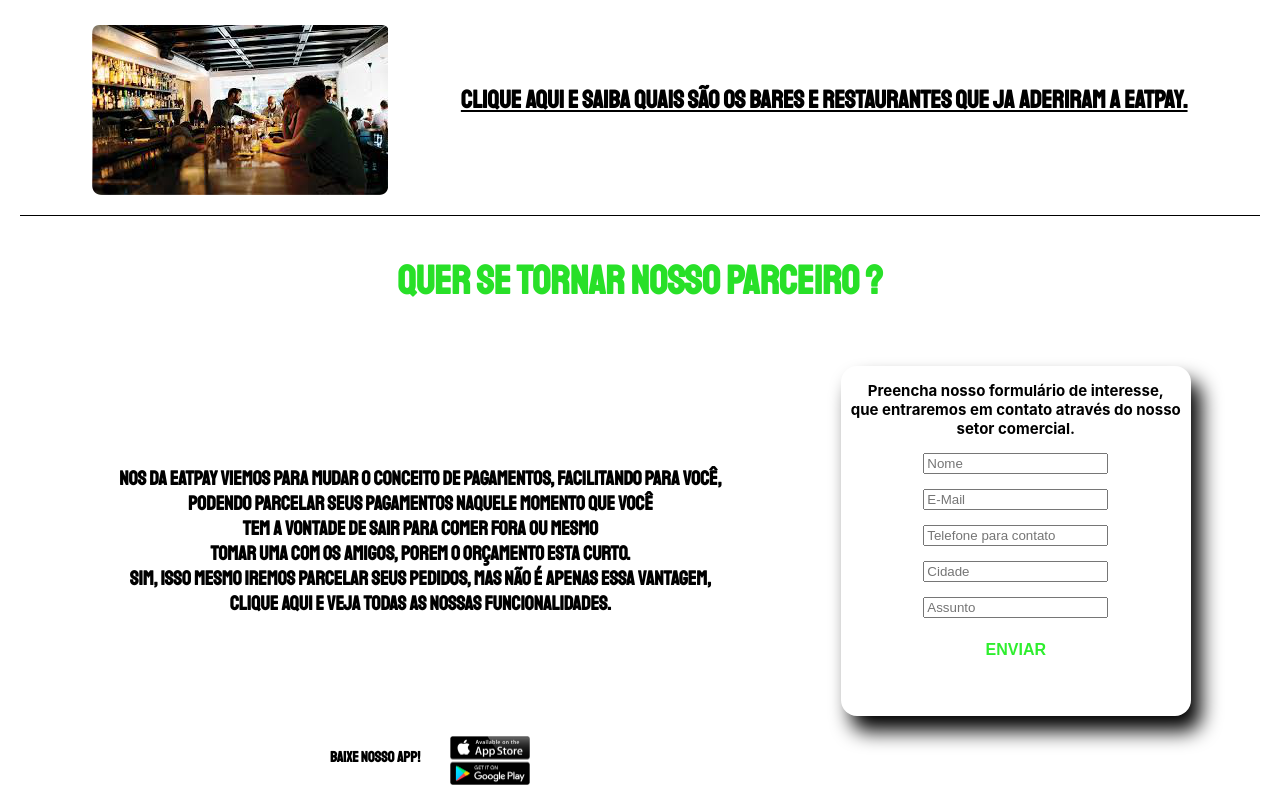
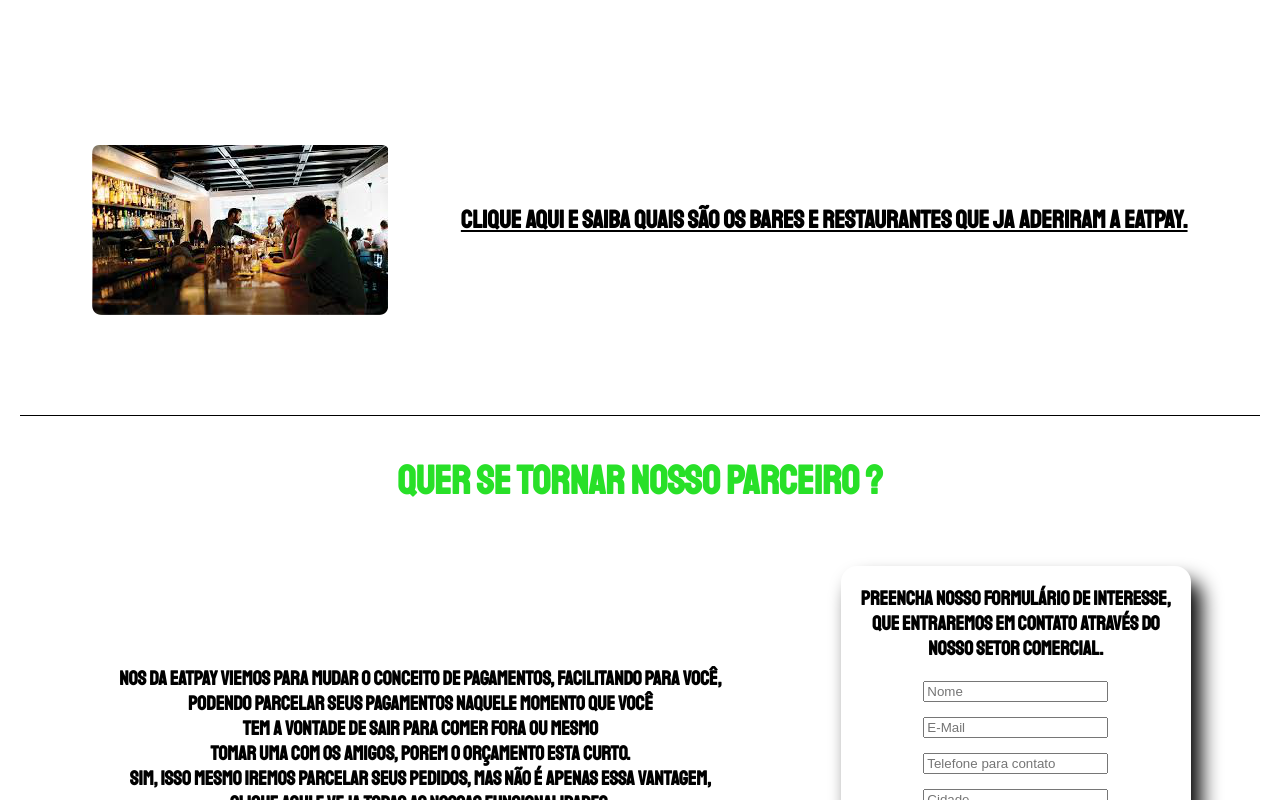
Before and after one commit to alexverrilo/Projeto, a React (Create React App) app in the folder projetointegrador-front-end/: page / in a window 1280 px wide. Shown: the part 460-1260 px from the top of the page. Built offline with nearby package versions, Linux system fonts and the light colour scheme.

Commit message:
css pg princ.

```diff
--- a/projetointegrador-front-end/src/pages/principal.tsx
+++ b/projetointegrador-front-end/src/pages/principal.tsx
@@ -53,8 +53,8 @@
                             clique aqui e veja todas as nossas funcionalidades.
                         </h3>
                         <div className={styles.body}>
-                            <p>Preencha nosso formulário de interesse,<br/>
-                            que entraremos em contato através do nosso setor comercial.</p>
+                            <h3>Preencha nosso formulário de interesse,<br/>
+                            que entraremos em contato através do nosso setor comercial.</h3>
                             <p> <input onChange={ inputChange } placeholder="Nome" /></p>
                             <p> <input onChange={ inputChange } placeholder="E-Mail"/></p>
                             <p> <input onChange={ inputChange } placeholder="Telefone para contato"/></p>
--- a/projetointegrador-front-end/src/styles/PaginaPrincipal.module.css
+++ b/projetointegrador-front-end/src/styles/PaginaPrincipal.module.css
@@ -8,6 +8,7 @@
     margin: 20px;
 }
 .container{
+    padding-bottom: 80px;
     flex-direction: row;
     flex-wrap: wrap;
     display: flex;
@@ -15,7 +16,6 @@
     align-items: center;
 
 }
-
     .container h3{
         text-align: center;
         font-size: 20px;
@@ -32,7 +32,6 @@
         padding: 0px;
     }
 .body {
-
     justify-content: center;
     margin: 20px;
     font-weight: bold;
@@ -43,8 +42,14 @@
     flex-wrap: wrap;
     box-shadow: 10px 15px 20px 0 black;
 }
+.body h3{
+    font-family: 'Staatliches';
+    font-size: 20px;
+    margin: 20px;
+}
 .text {
     margin: 20px;
+    padding-bottom: 100px;
     flex-flow: inherit;
     font-family: 'Staatliches';
     color:black;
@@ -87,17 +92,20 @@
     display: flex;
     position: relative;
     left: 25%;
+
 }
     .f{
         display: flex;
+        justify-content: space-evenly;
         font-size: 10px;
         font-family: 'Indie Flower';
     }
         .f h2{
+            font-size: 15px;
             font-family: 'Staatliches';
         }
         .f img{
-        margin-left: 30px;
+            padding-left: 10px;
             max-width: 80px;
             width: 100%;
         }
```
Lines whose indentation alone changed are shown as unchanged.
